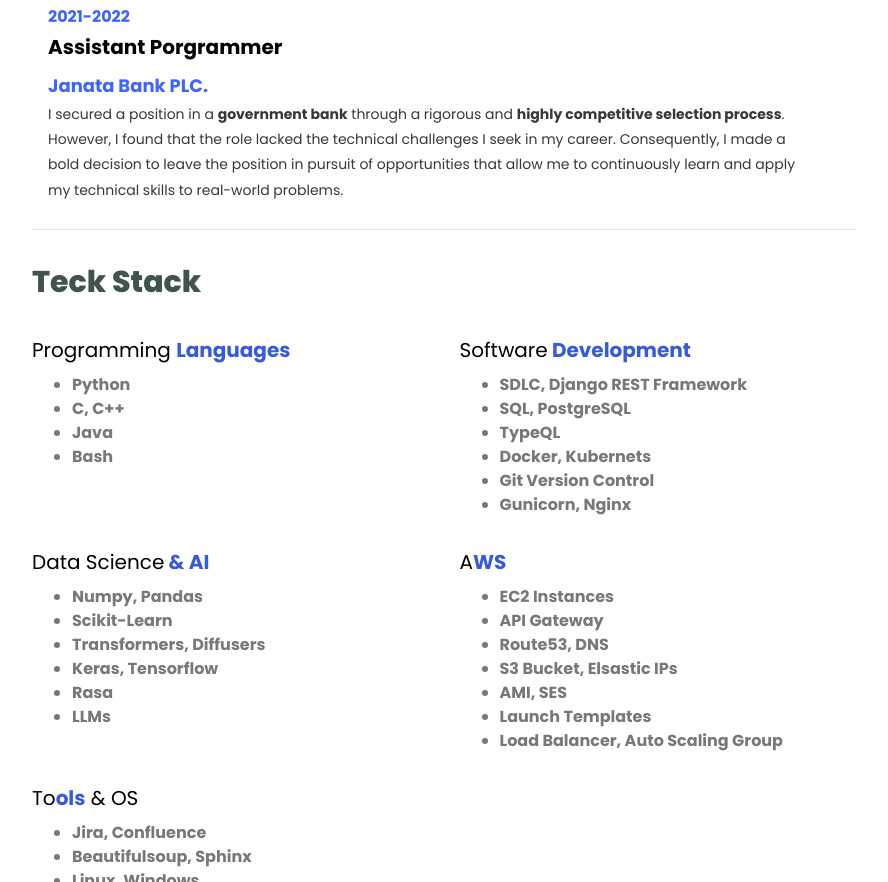
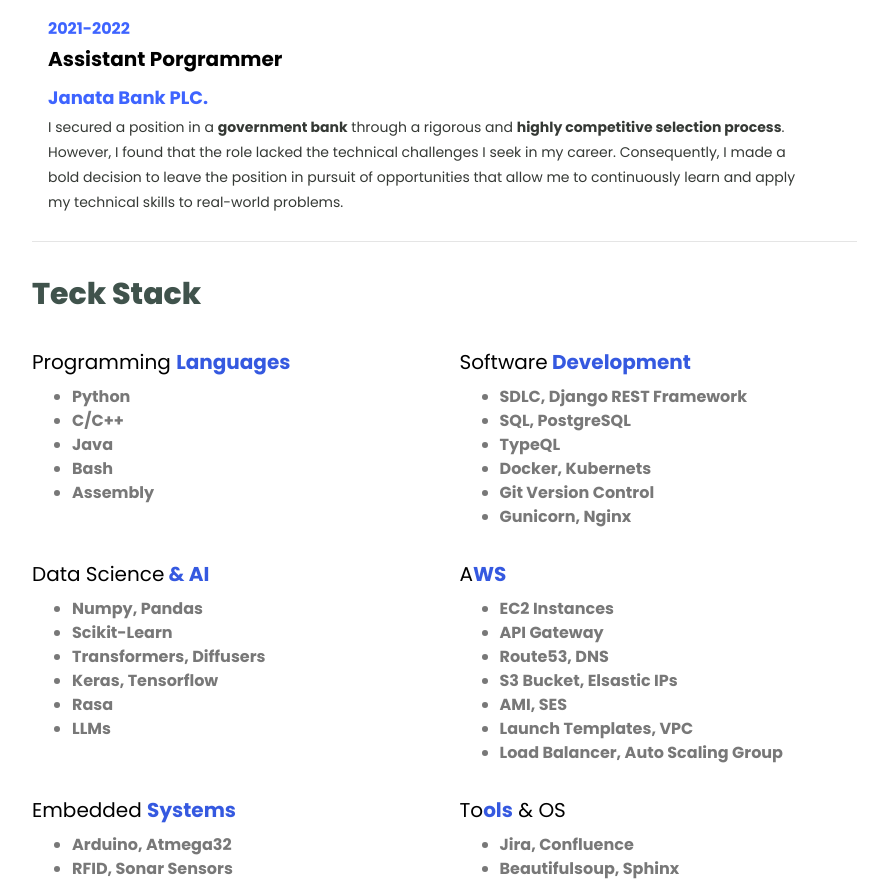
Before and after one commit to OceanRahan/oceanrahan.github.io, a plain HTML site: page index.html in a window 1280 px wide. Shown: the part 3526-4408 px from the top of the page, without its empty margins (338-1226 px from the left). Drawn offline with Linux system fonts and the light colour scheme; files whose address does not match are found by name.

Commit message:
index updated

```diff
--- a/index.html
+++ b/index.html
@@ -183,8 +183,11 @@
 					  	<h2 class="heading" style="color: #40534C">Award and Achievements</h2>
 					    <div class="resume-wrap d-flex ftco-animate">
 					    	<div class="text pl-3">
-					    		<h4>MedAi's solution <a href=https://amardoctor.health>AmarDoctor</a> has been selected as one of the six solvers for the MIT Solve Global Health Equity Challenge Award 2024 out of nearly 2200+ companies worldwide.<a href="https://solve.mit.edu/challenges/2024-global-health-challenge/solutions/85842">[Solution]</a></p></h4>
-					    		<p style="color: #353935";><strong>Being a major contributor to this project since its inception, seeing it flourish makes me feel proud. Therefore, this achievement is very personal to me.</strong></p>
+					    	  <ol>
+					    	  <li style="font-size:17px; color: black;"><a href=https://amardoctor.health>AmarDoctor</a> has been selected as one of the six solvers for the MIT Solve Global Health Equity Challenge Award 2024 out of nearly 2200+ companies worldwide.<a href="https://solve.mit.edu/challenges/2024-global-health-challenge/solutions/85842">[Solution]</a>
+					    		<p style="color: #353935;"><small>Being a major contributor to this project since its inception, seeing it flourish makes me feel proud. Therefore, this achievement is very personal to me.</small></p></li>
+					    		<li style="font-size:17px; color:black;">University Merit Scholarship from BUET (2015-2019) </li>
+					    		<li style="font-size:17px; color: black;">Primary Government Scholarship, Dhaka Education Board, Bangladesh (2006)</li>
 	    					</div>
 	    				</div>
 
@@ -253,9 +256,10 @@
 											<h3>
 												<ul style="color: #787878;  font-weight: bold;">
 													<li>Python</li>
-													<li>C, C++</li>
+													<li>C/C++</li>
 										      <li>Java</li>
 										    	<li>Bash</li>
+										    	<li>Assembly</li>
 										    </h3>
 											</ul>
 											</div>
@@ -303,7 +307,7 @@
 												<li>Route53, DNS</li>
 									      <li>S3 Bucket, Elsastic IPs</li>
 									      <li>AMI, SES</li>
-									      <li>Launch Templates</li>
+									      <li>Launch Templates, VPC</li>
 									      <li>Load Balancer, Auto Scaling Group</li>
 									  </h3>
 										  </ul>
@@ -312,6 +316,19 @@
 							</div>
 
 								<div class="row">
+										<div class="col-md-6 animate-box">
+									<h4 style="font-size:20px;">Embedded <span style = "color: #3559E0; font-weight: bold;">Systems</span></h4>
+										<div class="progress-wrap ftco-animate">
+											<h3>
+												<ul style="color: #787878;  font-weight: bold;">
+													<li>Arduino, Atmega32</li>
+													<li>RFID, Sonar Sensors</li>
+													<li>RaspberryPi 3</li>
+										    </h3>
+											</ul>
+									 </div>
+									</div>
+
 									<div class="col-md-6 animate-box">
 									<h4 style="font-size:20px;">To<span style = "color: #3559E0; font-weight: bold;">ols</span> & OS</h4>
 										<div class="progress-wrap ftco-animate">
```
Also changed, not shown: 1 other file.
